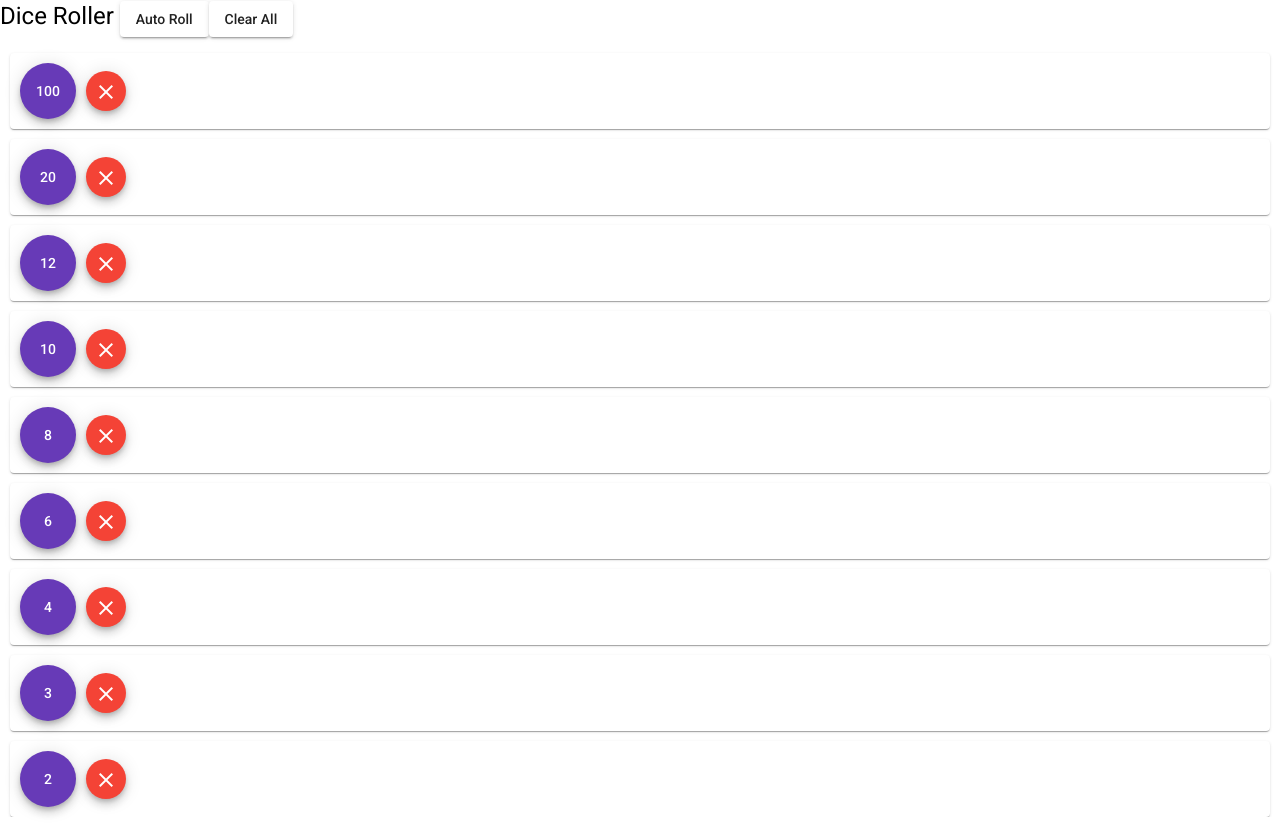
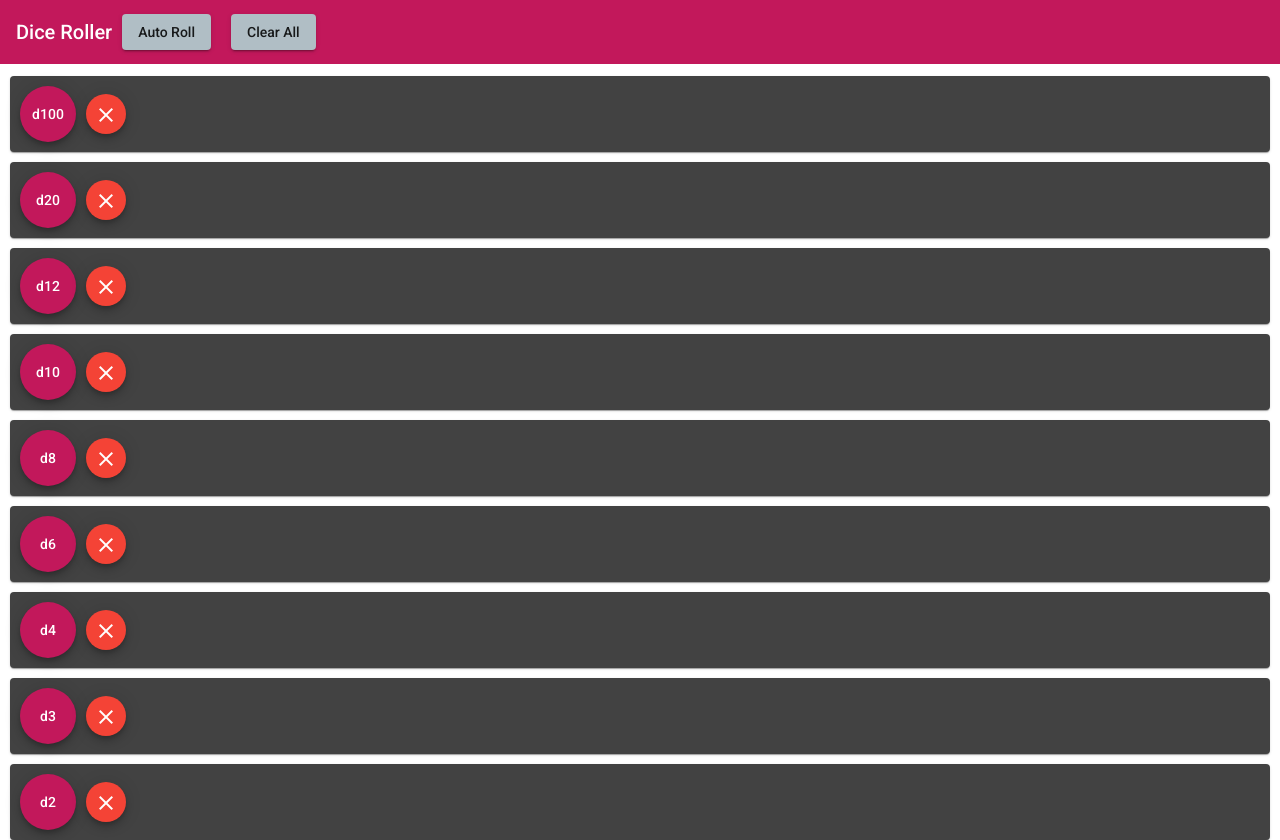
Before and after one commit to alannguyen5102/dice-preroll, an Angular app: page / in a window 1280 px wide. Before the commit the page ends 817 px from the top, so only its background shows below. Built offline with nearby package versions, Linux system fonts and the light colour scheme.

Commit message:
adding mat-toolbar

```diff
--- a/angular.json
+++ b/angular.json
@@ -28,7 +28,7 @@
               "src/assets"
             ],
             "styles": [
-              "./node_modules/@angular/material/prebuilt-themes/deeppurple-amber.css",
+              "./node_modules/@angular/material/prebuilt-themes/pink-bluegrey.css",
               "src/styles.scss"
             ],
             "scripts": []
@@ -92,7 +92,7 @@
               "src/assets"
             ],
             "styles": [
-              "./node_modules/@angular/material/prebuilt-themes/deeppurple-amber.css",
+              "./node_modules/@angular/material/prebuilt-themes/pink-bluegrey.css",
               "src/styles.scss"
             ],
             "scripts": []
--- a/src/app/app.component.html
+++ b/src/app/app.component.html
@@ -1,6 +1,9 @@
-<h1>Dice Roller
-  <app-auto-buttons></app-auto-buttons>
-</h1>
+<p>
+  <mat-toolbar color="primary">
+    <span>Dice Roller</span>
+    <app-auto-buttons></app-auto-buttons>
+  </mat-toolbar>
+</p>
 
 <app-dice-card [dieType]="100"></app-dice-card>
 <app-dice-card [dieType]="20"></app-dice-card>
--- a/src/app/app.module.ts
+++ b/src/app/app.module.ts
@@ -9,6 +9,7 @@ import { DiceCardComponent } from './dice-card/dice-card.component';
 import { MatCardModule } from '@angular/material/card';
 import { MatButtonModule } from '@angular/material/button';
 import { MatIconModule } from '@angular/material/icon';
+import { MatToolbarModule } from '@angular/material/toolbar';
 import { RollCardComponent } from './roll-card/roll-card.component';
 import { FormsModule } from '@angular/forms';
 import { AutoButtonsComponent } from './auto-buttons/auto-buttons.component';
@@ -30,6 +31,7 @@ import { AutoButtonsComponent } from './auto-buttons/auto-buttons.component';
     MatCardModule,
     MatButtonModule,
     MatIconModule,
+    MatToolbarModule,
     FormsModule
   ],
   providers: [],
--- a/src/app/auto-buttons/auto-buttons.component.html
+++ b/src/app/auto-buttons/auto-buttons.component.html
@@ -1,2 +1,2 @@
-<button mat-raised-button (click)="autoRoll();">Auto Roll</button>
-<button mat-raised-button (click)="clearAll();">Clear All</button>
+<button class="auto-button" mat-raised-button color="accent" (click)="autoRoll();">Auto Roll</button>
+<button class="auto-button" mat-raised-button color="accent" (click)="clearAll();">Clear All</button>
--- a/src/app/auto-buttons/auto-buttons.component.scss
+++ b/src/app/auto-buttons/auto-buttons.component.scss
@@ -0,0 +1,4 @@
+.auto-button {
+    margin-left: 10px;
+    margin-right: 10px;
+}
--- a/src/app/dice-card/dice-card.component.html
+++ b/src/app/dice-card/dice-card.component.html
@@ -1,7 +1,7 @@
 <mat-card class="dice-card">
 
     <div>
-        <button [id]="'d' + dieType" class="roll-button" color="primary" (click)="createComponent(rollDice(dieType));" mat-fab>{{ dieType }}</button>
+        <button [id]="'d' + dieType" class="roll-button" color="primary" (click)="createComponent(rollDice(dieType));" mat-fab>d{{ dieType }}</button>
         <ng-template #viewContainerRef></ng-template>
         <button [id]="'c' + dieType" class="roll-button" color="warn" (click)="removeAll();" mat-mini-fab><mat-icon>clear</mat-icon></button>
     </div>
--- a/src/app/dice-card/dice-card.component.ts
+++ b/src/app/dice-card/dice-card.component.ts
@@ -56,6 +56,9 @@ export class DiceCardComponent {
     this.componentsReferences = this.componentsReferences.filter(
       x => x.instance.unique_key !== key
     );
+
+    // let dieName: string = "d" + this.dieType;
+    // document.getElementById(dieName).click();
   }
 
   removeAll() {
```
